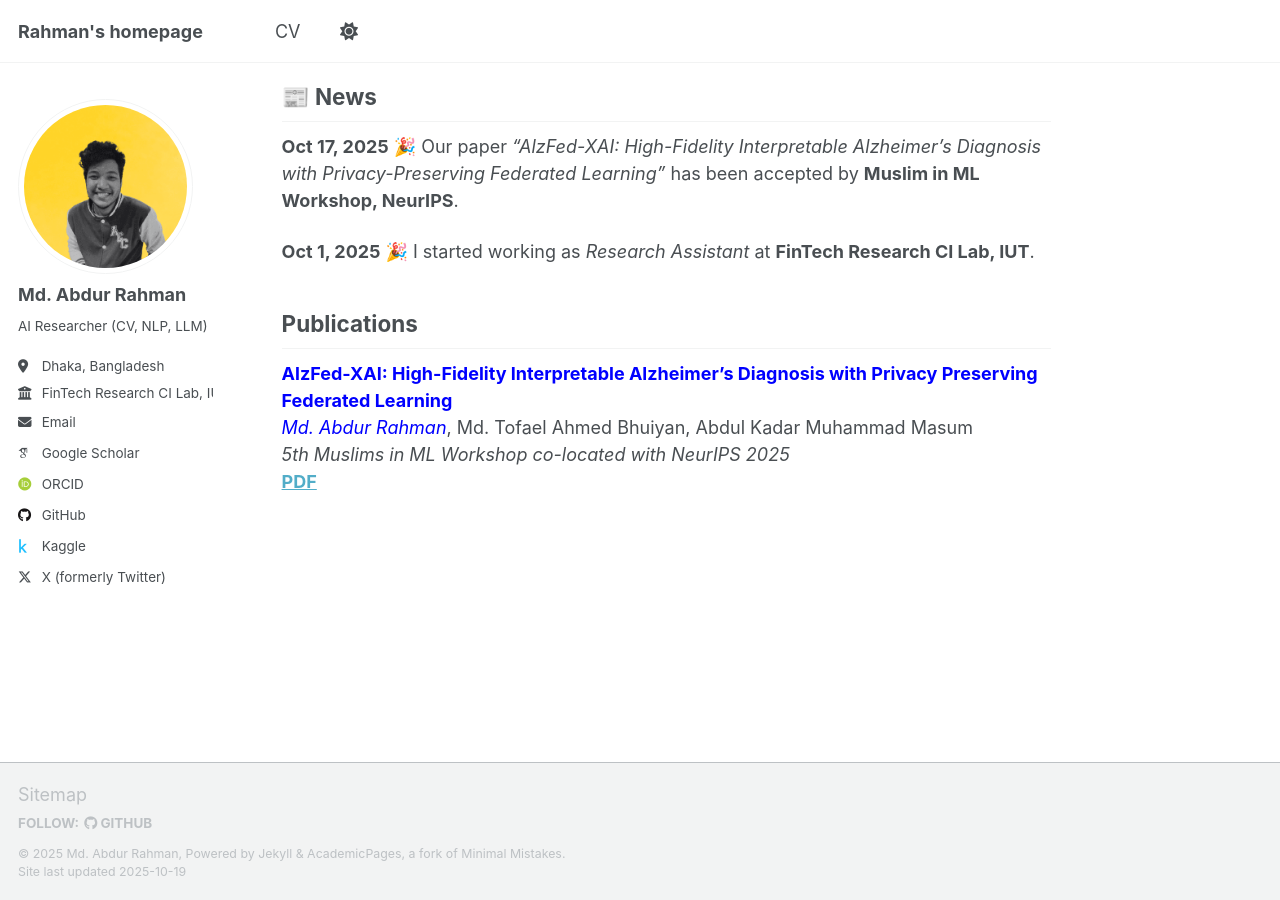
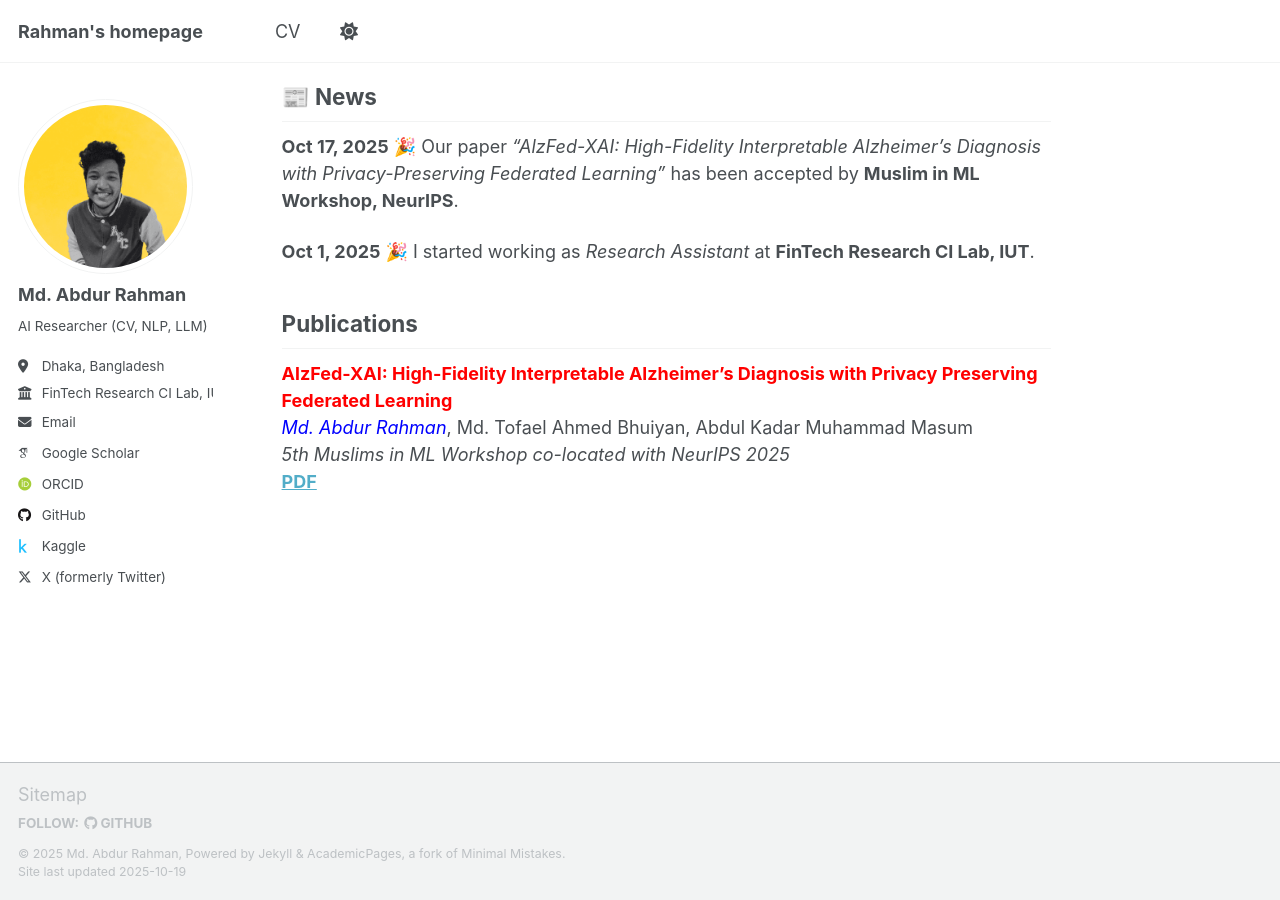
Before and after one commit to borhanitrash/borhanitrash.github.io, a Jekyll site: the page built from _pages/about.md, in a window 1280 px wide and 900 px high, scrolled down 510 px. Built offline with Jekyll 4.4.1, drawn with Linux system fonts in a browser that asks for light colours; some web fonts are replaced; a script that is not in the unit is left out.

Commit message:
Change publication title color to red
Updated publication title color from blue to red.

```diff
--- a/_pages/about.md
+++ b/_pages/about.md
@@ -27,7 +27,7 @@ My current goal is to publish impactful research papers in **top-tier CORE A*/A
 
 ## Publications
 
-<span style="color:blue;">**AlzFed-XAI: High-Fidelity Interpretable Alzheimer’s Diagnosis with Privacy Preserving Federated Learning**</span>
+<span style="color:red;">**AlzFed-XAI: High-Fidelity Interpretable Alzheimer’s Diagnosis with Privacy Preserving Federated Learning**</span>
 <span style="color:blue;">*Md. Abdur Rahman*</span>, Md. Tofael Ahmed Bhuiyan, Abdul Kadar Muhammad Masum
 *5th Muslims in ML Workshop co-located with NeurIPS 2025*
 [**PDF**](/files/AlzFed_XAI.pdf)
```
